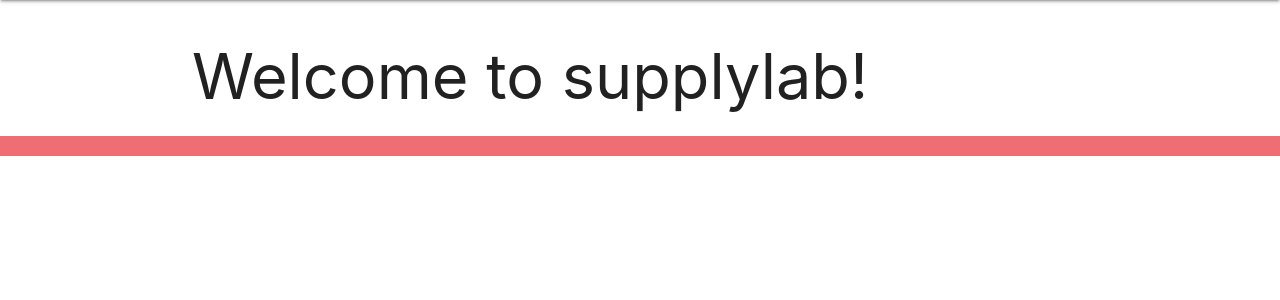
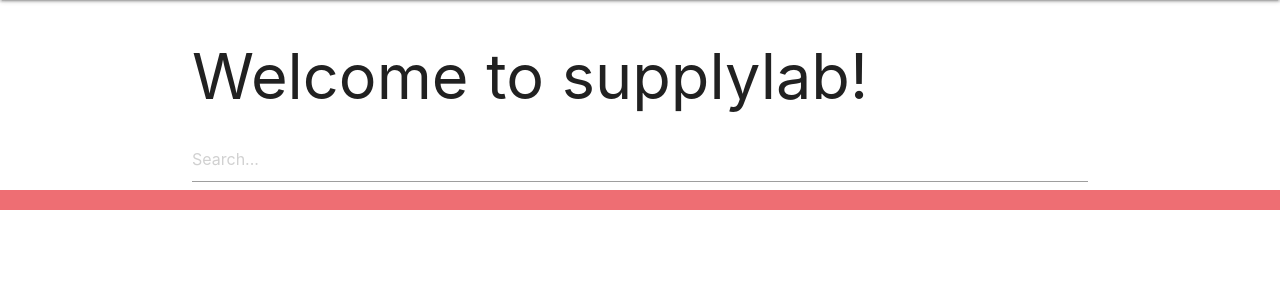
Before and after one commit to kepackard/supplylab, a Django app: page / in a window 1280 px wide. Shown: the part 64-364 px from the top of the page. Run offline with Django 3.2, Linux system fonts and the light colour scheme.

Commit message:
Adds search functionality

```diff
--- a/main_app/templates/home.html
+++ b/main_app/templates/home.html
@@ -5,4 +5,8 @@
     <h1>Welcome to supplylab!</h1>
     <!-- todo - add content -->
 
+    <form action="{% url 'search_results' %}" method="get">
+        <input name="q" type="text" placeholder="Search...">
+    </form>
+
 {% endblock %}
--- a/main_app/urls.py
+++ b/main_app/urls.py
@@ -27,6 +27,9 @@ urlpatterns = [
     # ========== WISHLIST Routes ==========
     # ----- (associating Items to classroom)
 
+    # SEARCH
+
+    path('search/', views.SearchResultsView.as_view(), name='search_results'),
 
     # ========== DONOR Routes ==========
 ]
--- a/main_app/views.py
+++ b/main_app/views.py
@@ -11,6 +11,7 @@ from django.contrib.auth.mixins import LoginRequiredMixin   # for CBVs
 # ----- Models & Forms-----
 from .models import Classroom, Item
 from .forms import ClassroomForm, ItemForm
+from django.db.models import Q
 
 
 
@@ -116,3 +117,14 @@ class ItemUpdate(LoginRequiredMixin, UpdateView):
     model = Item
     fields = '__all__'
     success_url = '/classrooms/' # add classroom.id to take them back to specific classroom
+
+class SearchResultsView(ListView):
+    model = Classroom
+    template_name = 'search_results.html'
+
+    def get_queryset(self):
+        query = self.request.GET.get('q')
+        object_list = Classroom.objects.filter(
+            Q(teacher_name__icontains=query) | Q(state__icontains=query) | Q(district__icontains=query) | Q(grade__icontains=query)
+        )
+        return object_list
```
Also changed, not shown: main_app/templates/main_app/search_results.html (added, +12 -0 lines).
